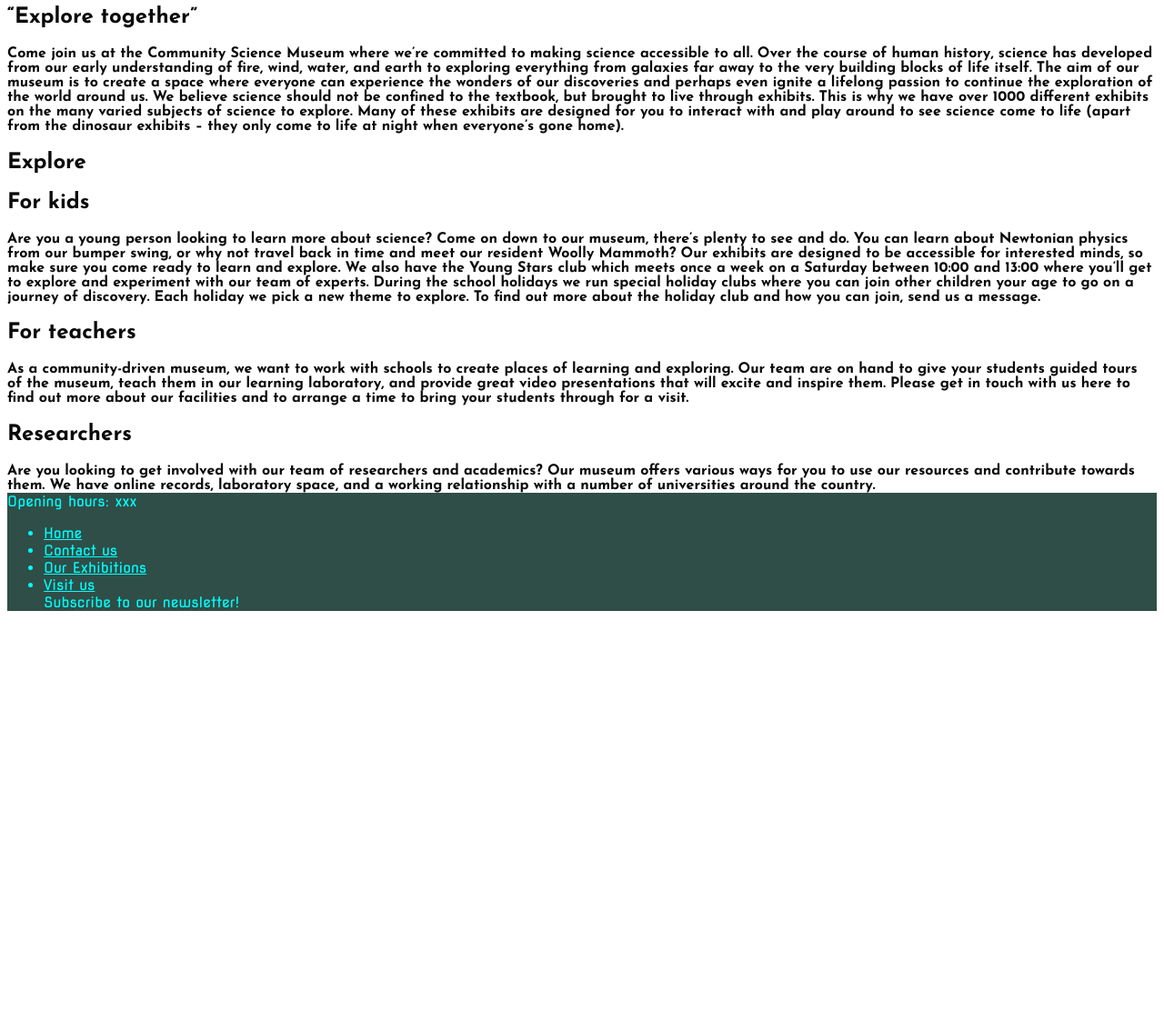
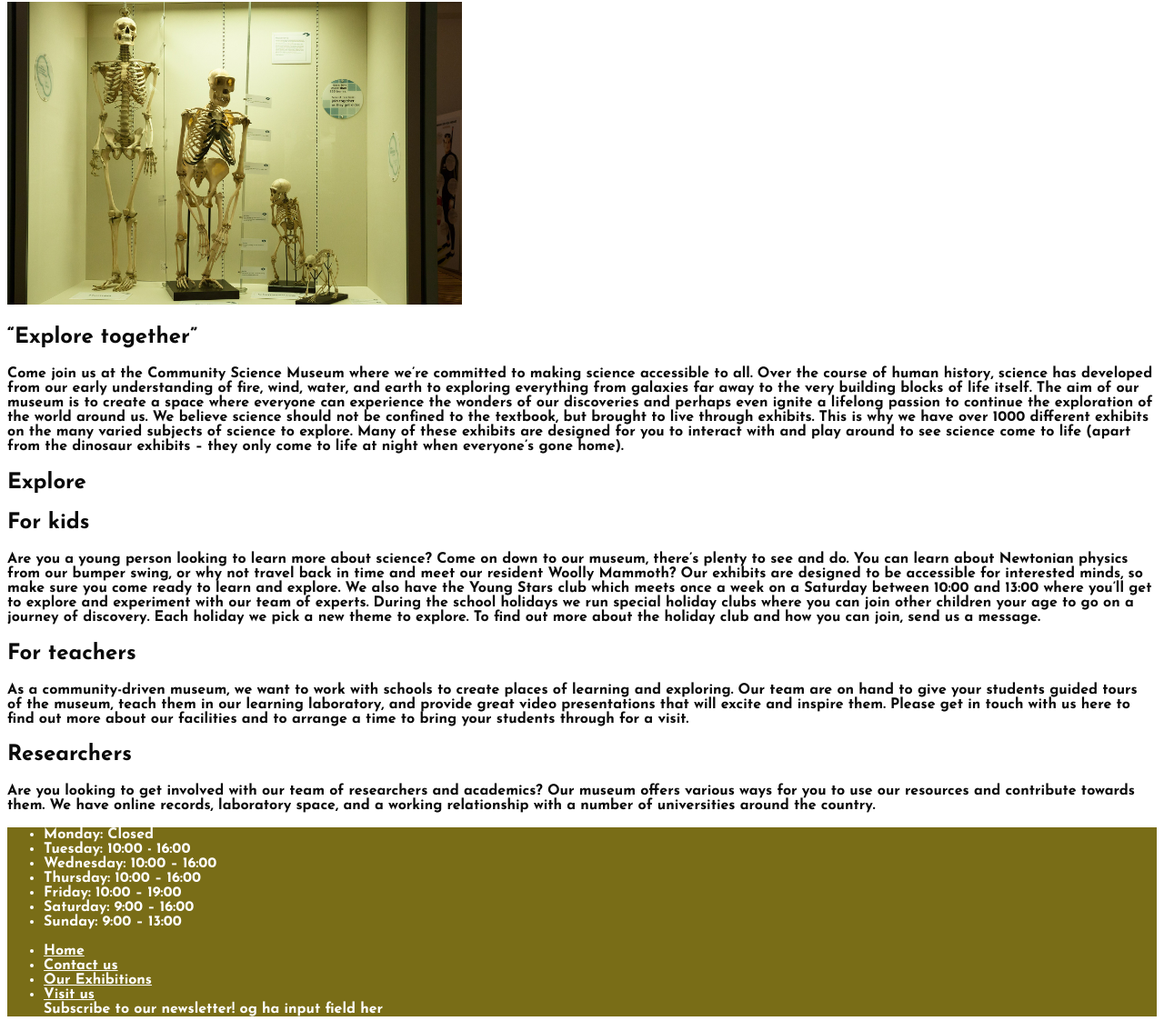
Before and after one commit to mooglemaren/Semesteroppgave-1, a plain HTML site: page index.html in a window 1280 px wide. Shown: the part 160-1294 px from the top of the page at 91% size. Before the commit the page ends 848 px from the top, so only its background shows below. Drawn offline with Linux system fonts and the light colour scheme.

Commit message:
push footer og contact fix

```diff
--- a/index.html
+++ b/index.html
@@ -7,6 +7,9 @@
     <link rel="preconnect" href="https://fonts.googleapis.com">
 <link rel="preconnect" href="https://fonts.gstatic.com" crossorigin>
 <link href="https://fonts.googleapis.com/css2?family=Josefin+Sans:wght@700&family=Nova+Square&display=swap" rel="stylesheet">
+<link rel="preconnect" href="https://fonts.googleapis.com">
+<link rel="preconnect" href="https://fonts.gstatic.com" crossorigin>
+<link href="https://fonts.googleapis.com/css2?family=Montserrat:wght@500&display=swap" rel="stylesheet">
 <link rel="stylesheet" href="stylesheet.css">
 </head>
   <body>
@@ -25,6 +28,7 @@
 
     <div>
       <h1>Community Science Museum</h1>
+      <img src="media/skeleton-414543_1920.jpg" alt="A picture of two skeletons" class="skeletons-image">
       <h2>“Explore together”</h2>
       Come join us at the Community Science Museum where we’re committed to
       making science accessible to all. Over the course of human history,
@@ -73,14 +77,25 @@
 
     <footer>
       <div class="menubar">
-      Opening hours: xxx
+      <div class="footersection">
+        <ul>
+          <li>Monday: Closed</li>
+          <li>Tuesday: 10:00 - 16:00</li>
+          <li>Wednesday: 10:00 – 16:00</li>
+          <li>Thursday: 10:00 – 16:00</li>
+          <li>Friday: 10:00 – 19:00</li>
+          <li>Saturday: 9:00 – 16:00</li>
+          <li>Sunday: 9:00 – 13:00</li>
+        </ul>
+      </div class="footersection">
         <nav>
             <ul>
               <li><a href="index.html">Home</a></li>
               <li><a href="contact.html">Contact us</a></li>
               <li><a href="exhibit.html">Our Exhibitions</a></li>
               <li><a href="visit.html">Visit us</a></li>
-              Subscribe to our newsletter!
+
+              <div class="footersection">Subscribe to our newsletter! og ha input field her</div>
             </ul>
           </nav>
         </div>
--- a/stylesheet.css
+++ b/stylesheet.css
@@ -5,9 +5,9 @@ body {
 }
 
 .menubar {
-  color: #00ffff;
-  background-color: #2e4e47;
-  font-family: "Nova Square", sans-serif;
+  color: #ffffff;
+  background-color: #796d17;
+  font-family: "Josefin Sans", sans-serif;
   text-decoration: none;
   width: 100%;
 }
@@ -15,3 +15,21 @@ body {
 a {
     color: inherit;
 }
+
+h1 {
+  font-family: 'Montserrat', sans-serif;
+}
+
+.footerbar {
+  display: flex;
+  flex-direction: row;
+  justify-content: space-evenly;
+}
+
+.footersection {
+  flex: 1;
+}
+
+.skeletons-image {
+  width: 500px;
+}
```
Also changed, not shown: contact.html (+15 -1 lines), visit.html (+9 -3 lines).
